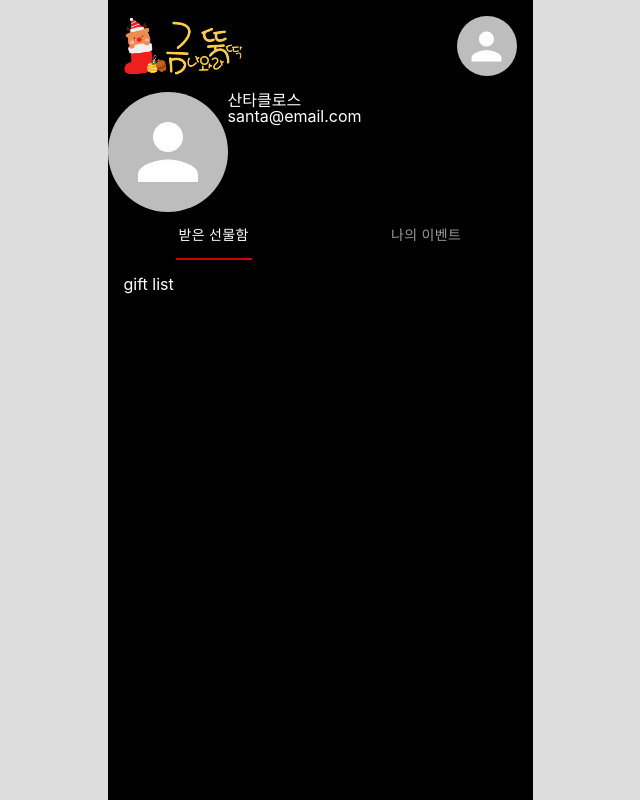
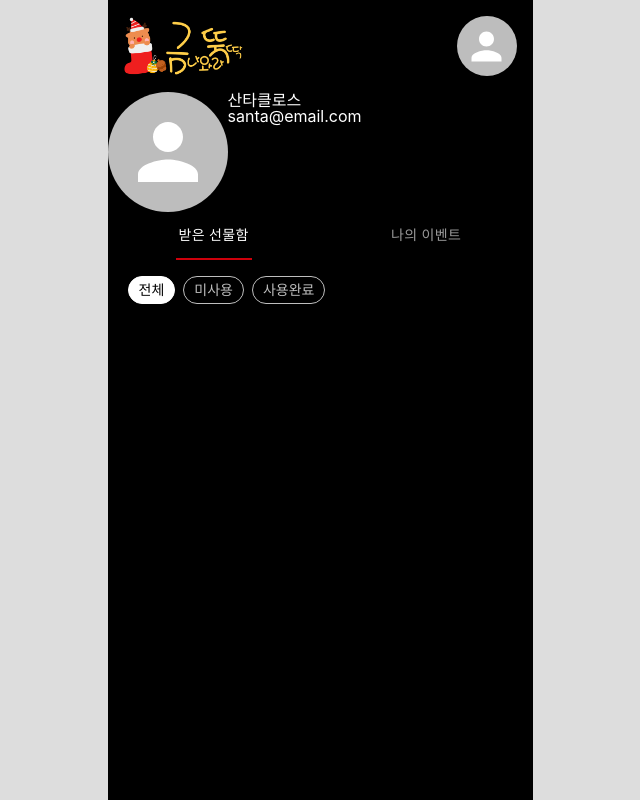
Before and after one commit to prgrms-web-devcourse/Team_DOKEV_GOLDDDUCK_FE, a Next.js app: page /mypage in a window 1280 px wide. Shown: the whole page, without its empty margins (320-960 px from the left). Built offline with nearby package versions, Linux system fonts and the light colour scheme.

Commit message:
feat: 받은 선물 리스트 필터칩 구현

```diff
--- a/pages/mypage.tsx
+++ b/pages/mypage/index.tsx
@@ -5,6 +5,7 @@ import { useRouter } from 'next/router'
 import { useEffect, useState } from 'react'
 import dynamic from 'next/dynamic'
 import { COLORS } from '@utils/constants/colors'
+import GiftList from '@domains/GiftList.tsx'
 
 const MUITab = dynamic(() => import('@components/MUITab/MUITab'), {
   ssr: false,
@@ -40,7 +41,9 @@ const MyPage = (): JSX.Element => {
         <>
           <MUITab onChange={handleChange} />
           <MUITabPanel selectedTab={selectedTab} tab={'gift'} index={0}>
-            <div>gift list</div>
+            <div>
+              <GiftList onClick={(id) => alert(id)} />
+            </div>
           </MUITabPanel>
           <MUITabPanel selectedTab={selectedTab} tab={'event'} index={1}>
             <div>event list</div>
--- a/src/components/Checkbox/index.tsx
+++ b/src/components/Checkbox/index.tsx
@@ -25,8 +25,6 @@ const Checkbox = ({
     },
     [defaultChecked],
   )
-
-  console.log(defaultChecked, id)
 
   return (
     <Label key={id}>
--- /dev/null
+++ b/src/domains/GiftList.tsx/FilterChips.tsx
@@ -0,0 +1,44 @@
+import CheckboxList from '@domains/CheckboxList'
+import { useCallback, useEffect, useState } from 'react'
+import { GIFT_FILTER } from 'types/gift'
+
+interface IFilterChips {
+  children: React.ReactNode
+  filter?: GIFT_FILTER
+  onClick: (e: string) => void
+  style?: React.CSSProperties
+}
+
+const FilterChips = ({
+  children,
+  filter,
+  onClick,
+  style,
+}: IFilterChips): JSX.Element => {
+  const [selectedChip, setSelectedChip] = useState(
+    filter === 'USED' ? 2 : filter === 'UN_USED' ? 1 : 0,
+  )
+  console.log(filter, selectedChip)
+  const handleChangeChip = useCallback(
+    (id: string) => {
+      onClick?.(id)
+    },
+    [onClick],
+  )
+
+  useEffect(() => {
+    filter &&
+      setSelectedChip(filter === 'USED' ? 2 : filter === 'UN_USED' ? 1 : 0)
+  }, [filter])
+
+  return (
+    <CheckboxList
+      selectedIndex={selectedChip}
+      onClick={handleChangeChip}
+      style={{ ...style }}>
+      {children}
+    </CheckboxList>
+  )
+}
+
+export default FilterChips
--- /dev/null
+++ b/src/domains/GiftList.tsx/index.tsx
@@ -0,0 +1,31 @@
+import Checkbox from '@components/Checkbox'
+import { useCallback, useState } from 'react'
+import { GIFT_FILTER } from 'types/gift'
+import FilterChips from './FilterChips'
+
+interface IGiftList {
+  onClick: (e: string) => void
+}
+
+const GiftList = ({ onClick }: IGiftList): JSX.Element => {
+  const [filter, setFilter] = useState('ALL')
+
+  console.error(filter)
+  const handleClick = useCallback(
+    (id: string) => {
+      setFilter(id.toUpperCase())
+      onClick?.(id)
+    },
+    [onClick],
+  )
+
+  return (
+    <FilterChips filter={filter as GIFT_FILTER} onClick={handleClick}>
+      <Checkbox onClick={handleClick} name="전체" id="all" />
+      <Checkbox onClick={handleClick} name="미사용" id="un_used" />
+      <Checkbox onClick={handleClick} name="사용완료" id="used" />
+    </FilterChips>
+  )
+}
+
+export default GiftList
--- /dev/null
+++ b/src/types/gift.d.ts
@@ -0,0 +1,2 @@
+export type GIFT_TYPE = 'IMAGE' | 'TEXT' | 'URL'
+export type GIFT_FILTER = 'ALL' | 'USED' | 'UN_USED'
```
Also changed, not shown: src/domains/GiftList.tsx/GiftCard.tsx (added, +36 -0 lines).
